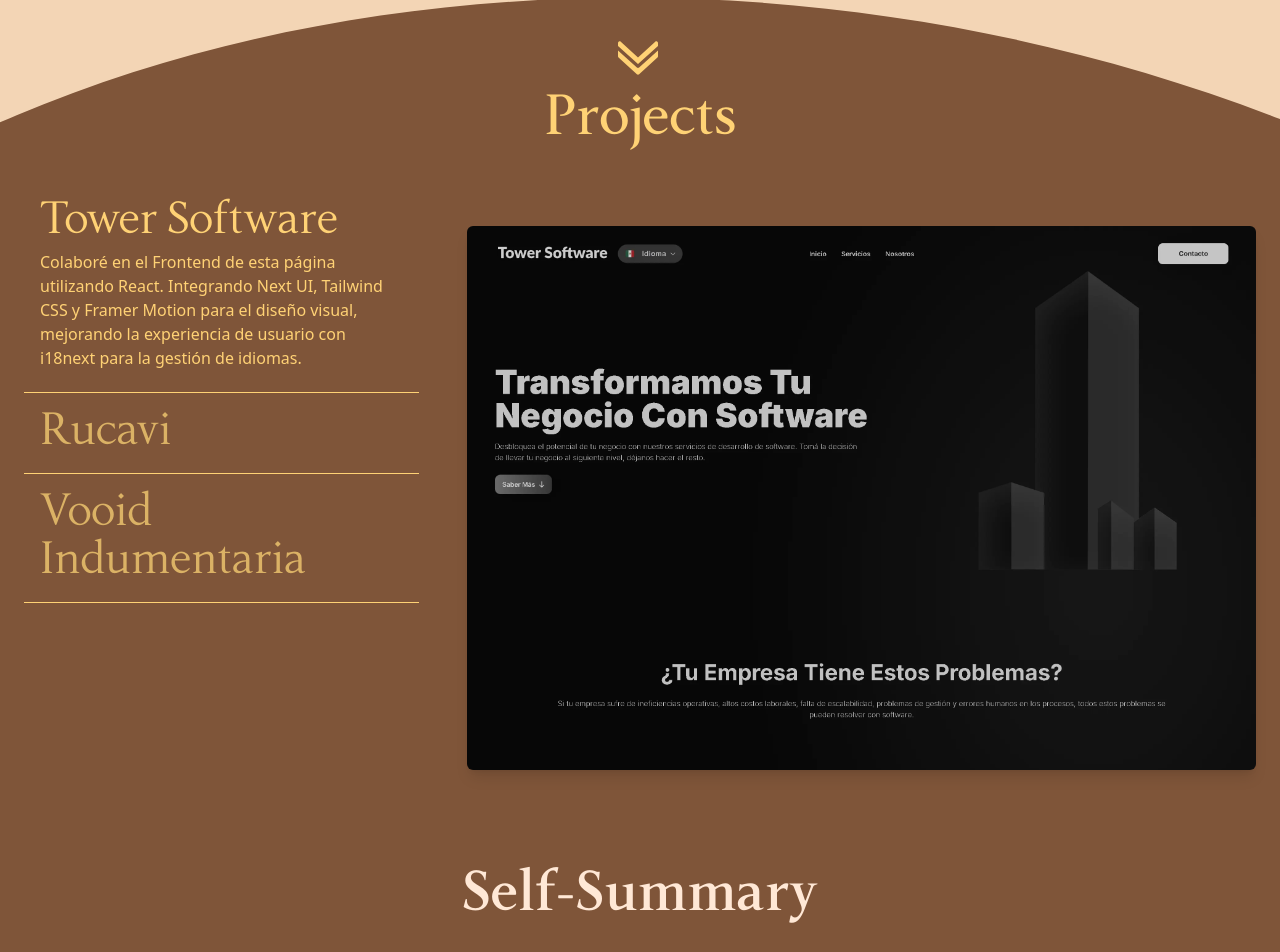
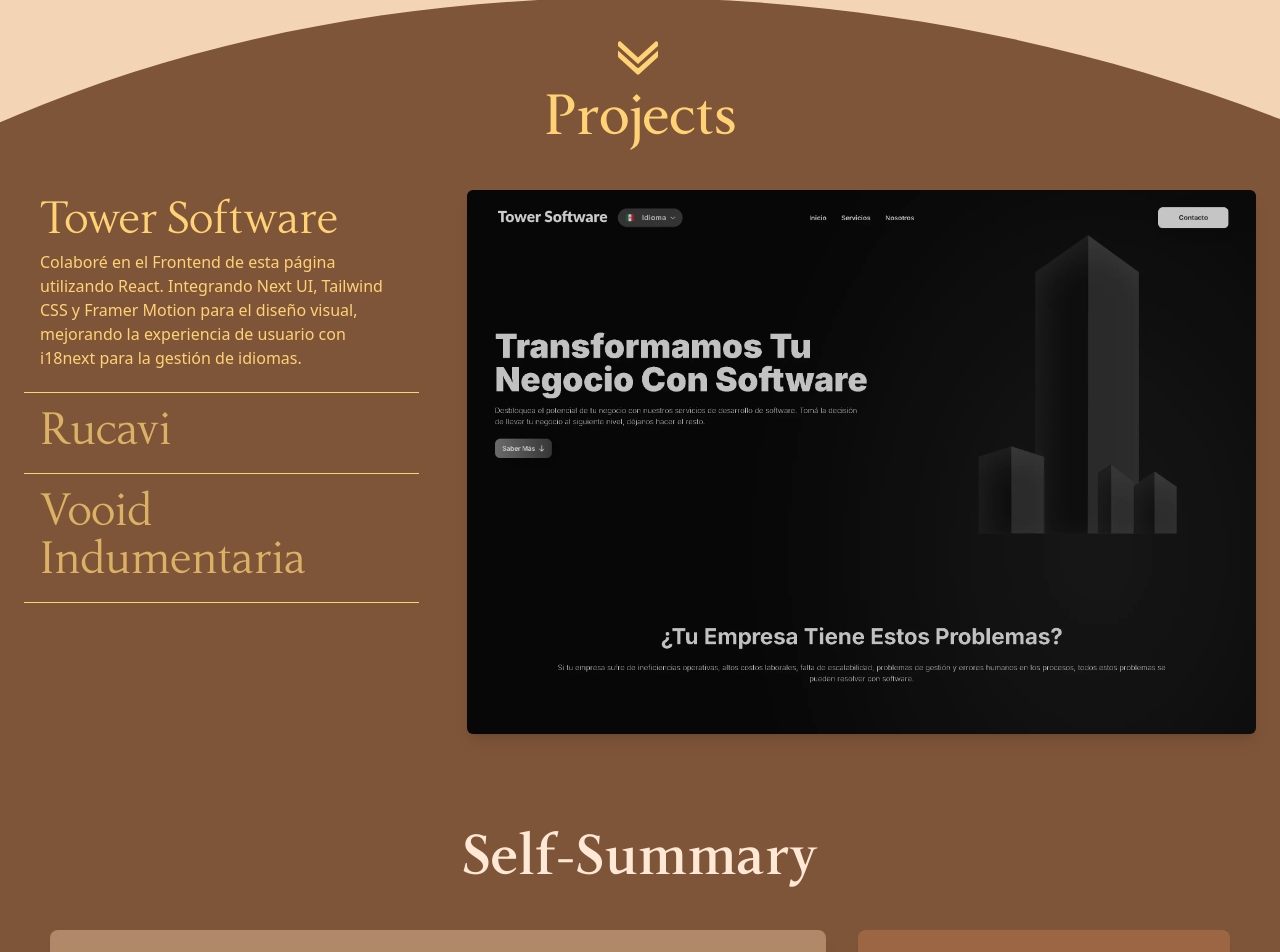
Before and after one commit to PabloFabbian/Actual-Portfolio-24, a React (Vite) app: page / in a window 1280 px wide. Shown: the part 648-1600 px from the top of the page. Built offline with nearby package versions, Linux system fonts and the light colour scheme; no server answers.

Commit message:
Projects desktop display hotfix

```diff
--- a/src/components/ProjectsSection.jsx
+++ b/src/components/ProjectsSection.jsx
@@ -118,7 +118,7 @@
 
                 <div className="container mx-auto flex flex-col md:flex-row items-start">
                     {/* Imagen del Proyecto (Derecha) */}
-                    <div className="w-11/12 sm:10/12 md:w-2/3 relative mx-auto mt-7 md:order-2 md:mx-6 2xl:mx-5 mb-6">
+                    <div className="w-11/12 sm:10/12 md:w-2/3 relative mx-auto mt-7 md:-mt-2 md:order-2 md:mx-6 2xl:mx-5 mb-6">
                         <div
                             className="overflow-hidden relative h-[27.5vh] sm:h-[90vh] md:h-[68vh] max-h-[36rem] rounded-md shadow-lg"
                             onMouseEnter={() => setIsImageHovered(true)}
```
